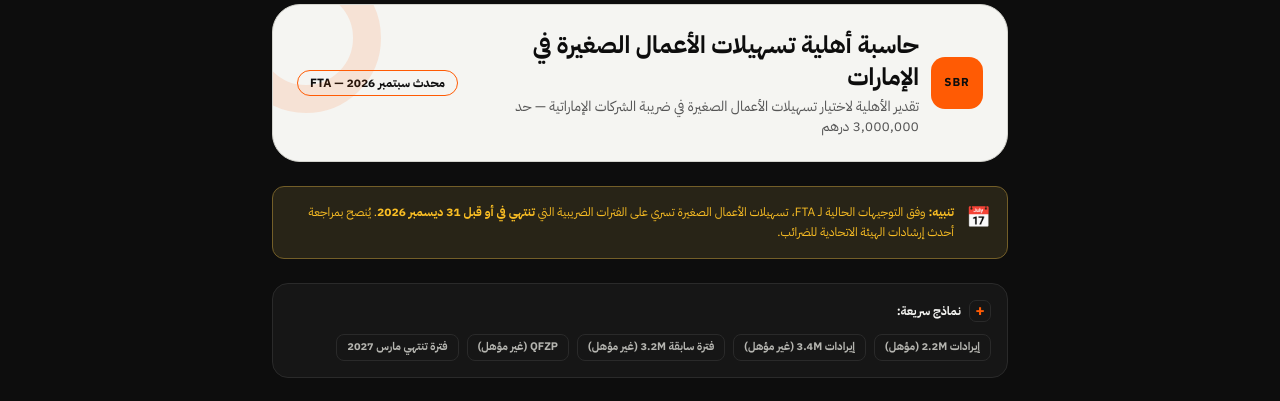
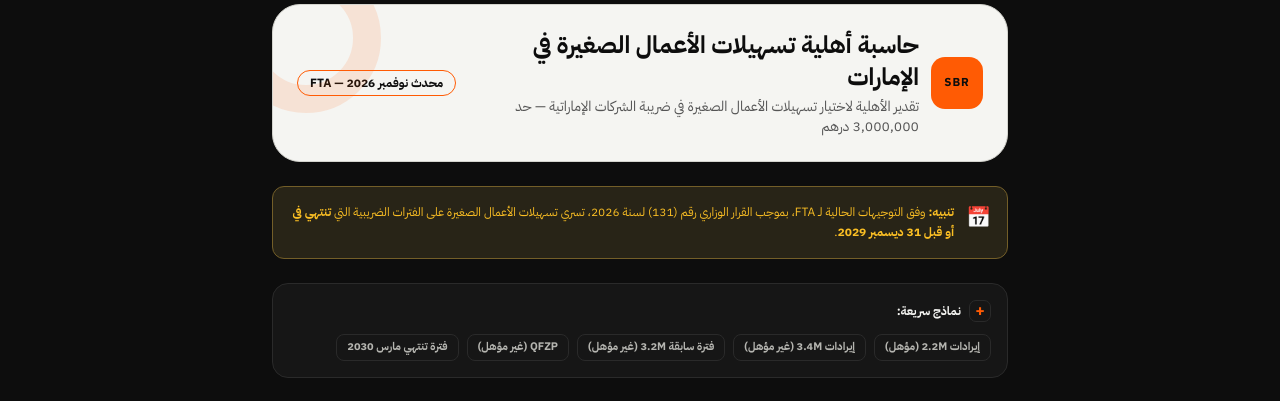
Before and after one commit to MAHMADzubair/arabic-tools, a Next.js app: page /ar/ae/small-business-relief-checker in a window 1280 px wide. Shown: the part 162-563 px from the top of the page. Built offline with nearby package versions, Linux system fonts and the light colour scheme; no server answers.

Commit message:
SEO: update UAE Small Business Relief extension through 2029

```diff
--- a/components/UaeSbrChecker.jsx
+++ b/components/UaeSbrChecker.jsx
@@ -410,7 +410,7 @@ export default function UaeSbrChecker() {
 
       else if (id === "ex4") { setPersonType(PERSON_TYPE.FREE_ZONE); setIsQFZP(TRI.YES); setPeriodStart("2024-01-01"); setPeriodEnd("2024-12-31"); }
 
-      else if (id === "ex5") { setPeriodStart("2026-04-01"); setPeriodEnd("2027-03-31"); setCurrentRev("1500000"); }
+      else if (id === "ex5") { setPeriodStart("2029-04-01"); setPeriodEnd("2030-03-31"); setCurrentRev("1500000"); }
 
     }, 0);
 
@@ -478,7 +478,7 @@ export default function UaeSbrChecker() {
 
           </div>
 
-          <span className="shrink-0 rounded-full bg-[var(--surface)]/20 border border-[var(--orange)] px-3 py-1 text-xs font-bold whitespace-nowrap">محدث سبتمبر 2026 — FTA</span>
+          <span className="shrink-0 rounded-full bg-[var(--surface)]/20 border border-[var(--orange)] px-3 py-1 text-xs font-bold whitespace-nowrap">محدث نوفمبر 2026 — FTA</span>
 
         </div>
 
@@ -494,7 +494,7 @@ export default function UaeSbrChecker() {
 
         <p className="text-xs sbr-warning-text leading-relaxed">
 
-          <strong>تنبيه:</strong> وفق التوجيهات الحالية لـ FTA، تسهيلات الأعمال الصغيرة تسري على الفترات الضريبية التي <strong>تنتهي في أو قبل 31 ديسمبر 2026</strong>. يُنصح بمراجعة أحدث إرشادات الهيئة الاتحادية للضرائب.
+          <strong>تنبيه:</strong> وفق التوجيهات الحالية لـ FTA، بموجب القرار الوزاري رقم (131) لسنة 2026، تسري تسهيلات الأعمال الصغيرة على الفترات الضريبية التي <strong>تنتهي في أو قبل 31 ديسمبر 2029</strong>.
 
         </p>
 
@@ -520,7 +520,7 @@ export default function UaeSbrChecker() {
 
             { id:"ex4", label:"QFZP (غير مؤهل)",                   cls:"sbr-preset"   },
 
-            { id:"ex5", label:"فترة تنتهي مارس 2027",              cls:"sbr-preset"      },
+            { id:"ex5", label:"فترة تنتهي مارس 2030",              cls:"sbr-preset"      },
 
           ].map(p => (
 
```
